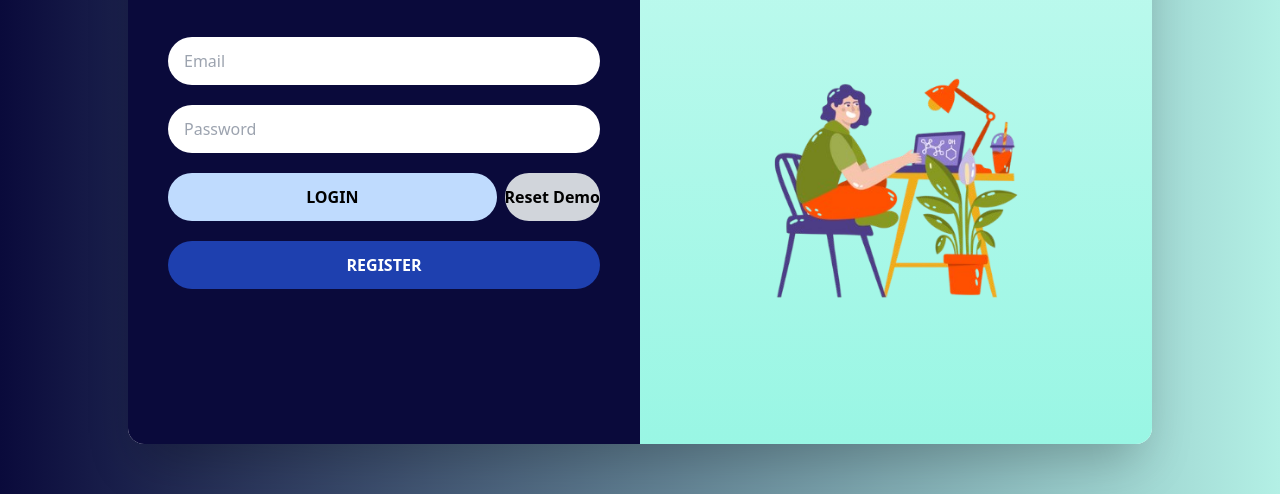
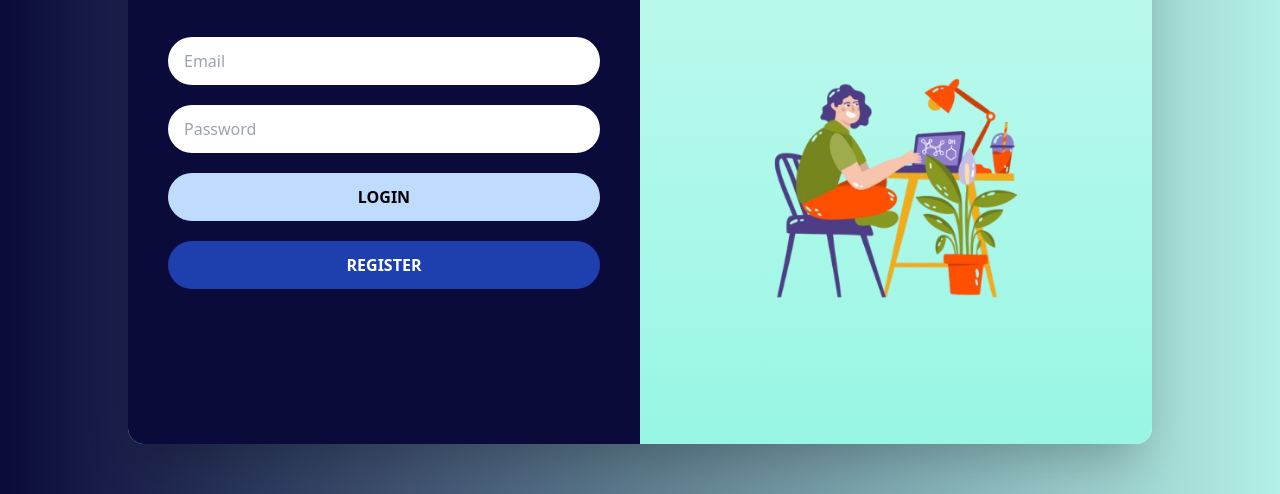
Before and after one commit to Ahnaf-Abdullah/BUBT_STUDYDESK, a plain HTML site: page index.html in a window 1280 px wide. Shown: the part 306-800 px from the top of the page. Drawn offline with nearby package versions, Linux system fonts and the light colour scheme.

Commit message:
Index Html updated

```diff
--- a/index.html
+++ b/index.html
@@ -43,22 +43,13 @@
               class="px-4 py-3 rounded-full text-black focus:outline-none"
               required
             />
-            <div class="flex gap-2">
             <button
               id="loginBtn"
               type="button"
-                class="bg-blue-200 text-black py-3 rounded-full font-bold hover:bg-blue-300 flex-1"
+              class="bg-blue-200 text-black py-3 rounded-full font-bold hover:bg-blue-300 w-full"
             >
               LOGIN
             </button>
-              <button
-                id="resetDemoBtn"
-                type="button"
-                class="bg-gray-300 text-black py-3 rounded-full font-bold hover:bg-gray-400"
-              >
-                Reset Demo
-              </button>
-            </div>
             <button
               id="showRegister"
               type="button"
```
Lines whose indentation alone changed are shown as unchanged.
